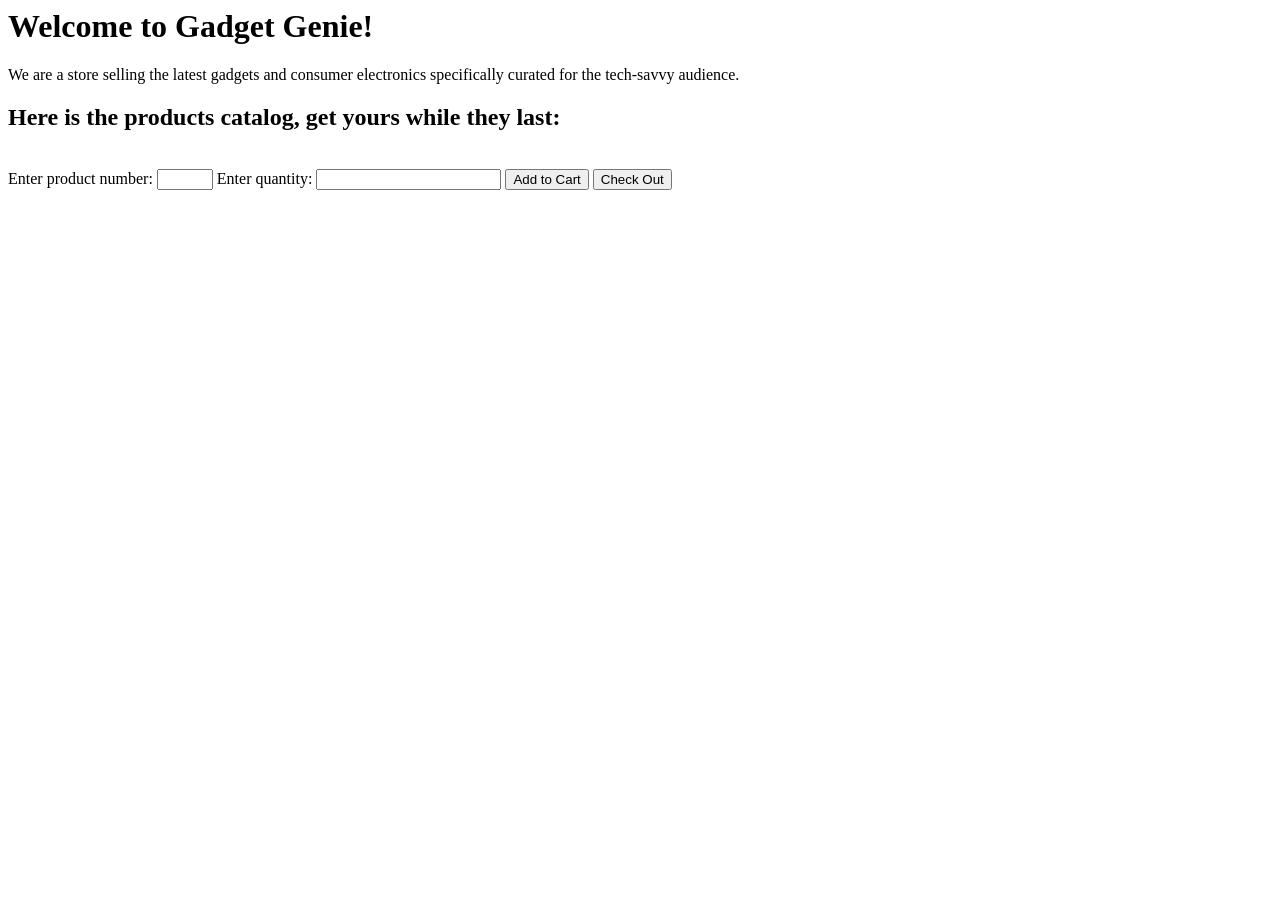
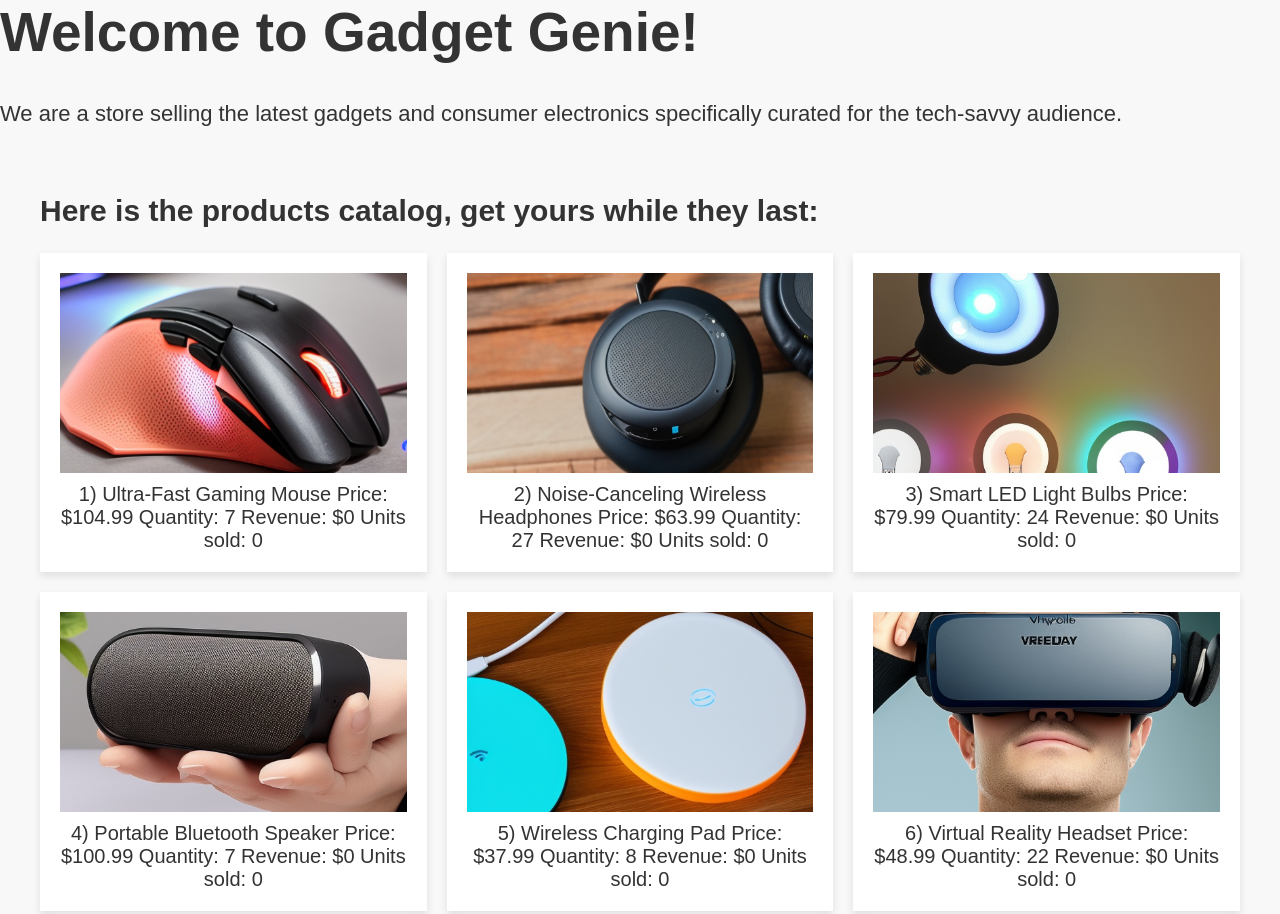
Before and after one commit to Zavanne/Showroom, a plain HTML site: page index.html in a window 1280 px wide. Shown: the top 914 px of the page. Before the commit the page ends 800 px from the top, so only its background shows below. Drawn offline with Linux system fonts and the light colour scheme.

Commit message:
Updated index.html and added CSS/JS files

```diff
--- a/index.html
+++ b/index.html
@@ -20,12 +20,10 @@ Sales Analytics: Generate sales reports to track the performance of products. Th
 
 -->
 <title>Gadget Genie</title>
-</head>
-<body>
-    <header>
+<link rel="stylesheet" href="style.css">
+
 <h1>Welcome to Gadget Genie!</h1>
 <p>We are a store selling the latest gadgets and consumer electronics specifically curated for the tech-savvy audience.</p>
-    </header>
 
 <div class="container">
     <h2>Here is the products catalog, get yours while they last:</h2>
@@ -43,4 +41,5 @@ Sales Analytics: Generate sales reports to track the performance of products. Th
     <p class="best-seller" id="BestSeller"></p>
     <p class="worst-seller" id="WorstSeller"></p>
 </div>
-</body>
+
+<script src="script.js"></script>
```
Lines whose indentation alone changed are shown as unchanged.
